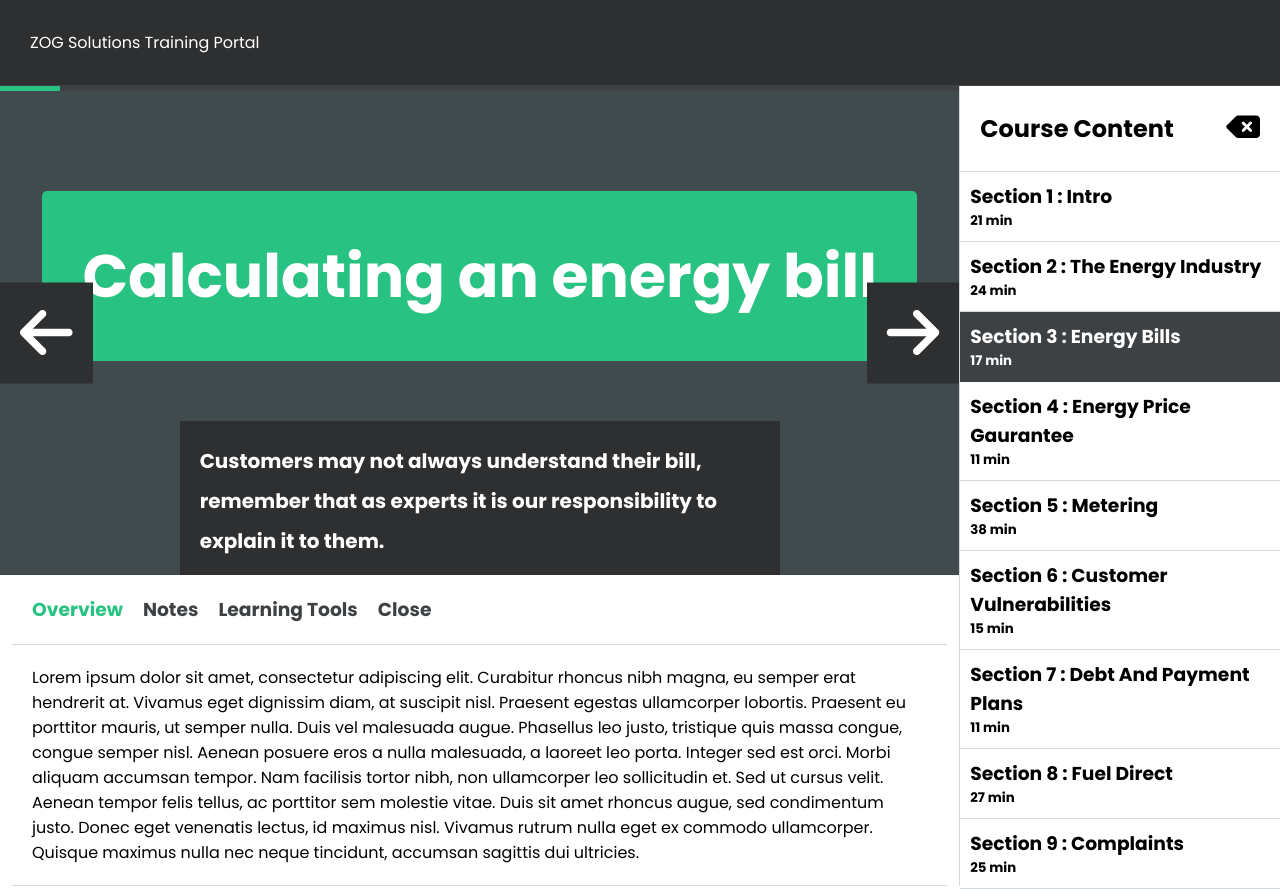
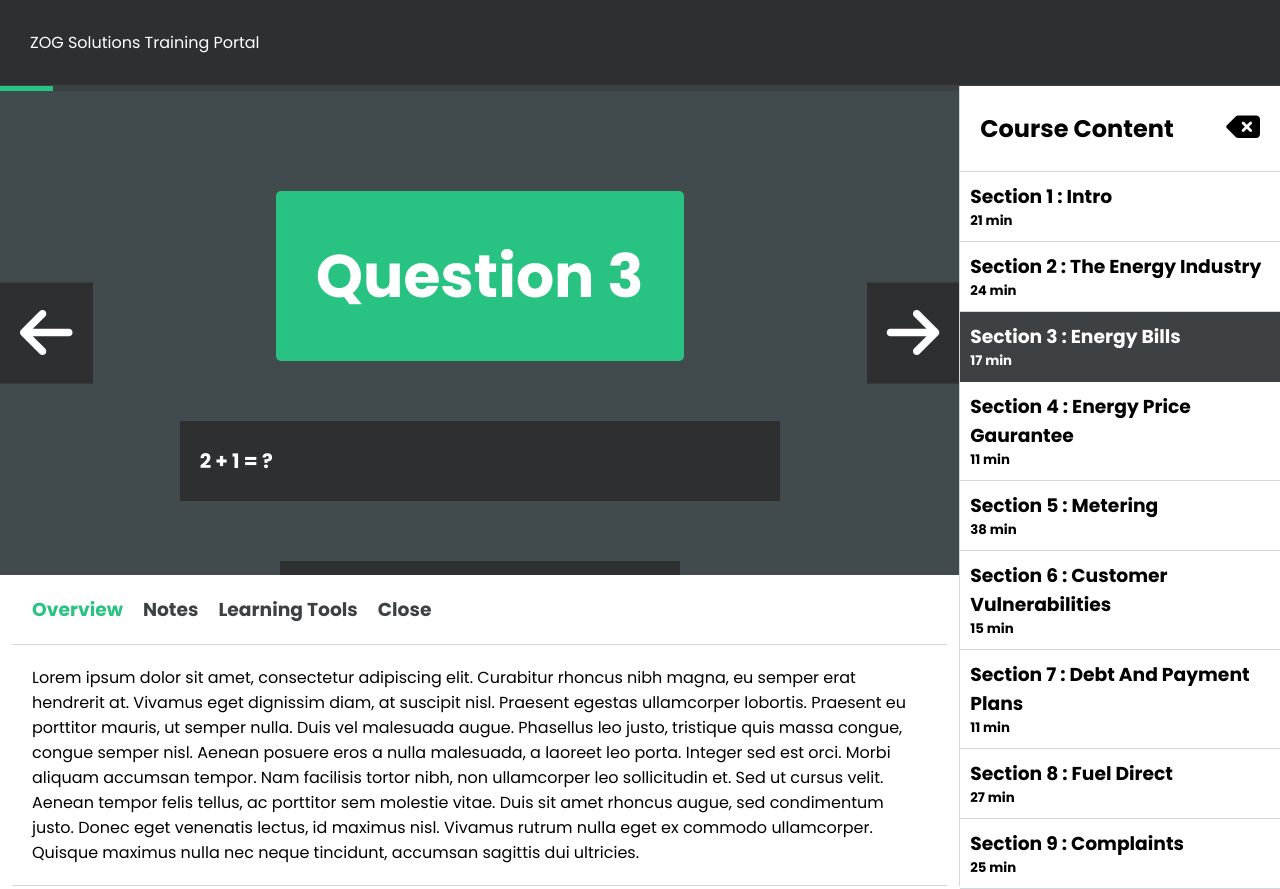
Before and after one commit to greglock1997/unit-redesign, a React (Vite) app: page / in a window 1280 px wide. Both pictures are taken after a click on the button 913 px from the left and 333 px from the top of the page. Built offline with nearby package versions, Linux system fonts and the light colour scheme.

Commit message:
Added answer permenance to question components

```diff
--- /dev/null
+++ b/src/components/pageComponents.jsx
@@ -0,0 +1,142 @@
+import React, { useState, useEffect } from 'react';
+
+export function MultipleChoiceQuestion(props) {
+    const [selectedAnswer, setSelectedAnswer] = useState(null);
+
+    const correctAnswer = props.correctAnswer;
+    const unitRedesignStyles = props.unitRedesignStyles;
+    const handleAnswerSelection = props.handleAnswerSelection;
+    const handleCorrectAnswerSelection = props.handleCorrectAnswerSelection;
+
+    useEffect(() => {
+        setSelectedAnswer(props.selectedAnswers[props.pageId] || null);
+    }, [props.pageId, props.selectedAnswers]);
+
+    const handleAnswerClick = (answer) => {
+        setSelectedAnswer(answer);
+        handleAnswerSelection(props.pageId, answer);
+
+        if (answer === correctAnswer) {
+            handleCorrectAnswerSelection(props.pageId, true);
+        } else {
+            handleCorrectAnswerSelection(props.pageId, false);
+        }
+    }
+
+    return (
+        <div className={`${unitRedesignStyles['page']} ${unitRedesignStyles['page-multiple-answer']}`}>
+            <h1>{props.title}</h1>
+            <p>{props.question}</p>
+            <button
+                className={`${
+                    selectedAnswer === props.answers[0]
+                        ? (selectedAnswer === correctAnswer ? unitRedesignStyles['button-correct'] : unitRedesignStyles['button-incorrect'])
+                        : ''
+                }`}
+                onClick={() => handleAnswerClick(props.answers[0])}
+                disabled={selectedAnswer ? true : false}
+            >
+                {props.answers[0]}
+            </button>
+            <button
+                className={`${
+                    selectedAnswer === props.answers[1]
+                        ? (selectedAnswer === correctAnswer ? unitRedesignStyles['button-correct'] : unitRedesignStyles['button-incorrect'])
+                        : ''
+                }`}
+                onClick={() => handleAnswerClick(props.answers[1])}
+                disabled={selectedAnswer ? true : false}
+            >
+                {props.answers[1]}
+            </button>
+            <button
+                className={`${
+                    selectedAnswer === props.answers[2]
+                        ? (selectedAnswer === correctAnswer ? unitRedesignStyles['button-correct'] : unitRedesignStyles['button-incorrect'])
+                        : ''
+                }`}
+                onClick={() => handleAnswerClick(props.answers[2])}
+                disabled={selectedAnswer ? true : false}
+            >
+                {props.answers[2]}
+            </button>
+            <button
+                className={`${
+                    selectedAnswer === props.answers[3]
+                        ? (selectedAnswer === correctAnswer ? unitRedesignStyles['button-correct'] : unitRedesignStyles['button-incorrect'])
+                        : ''
+                }`}
+                onClick={() => handleAnswerClick(props.answers[3])}
+                disabled={selectedAnswer ? true : false}
+            >
+                {props.answers[3]}
+            </button>
+        </div>
+    )
+}
+
+export function InputQuestion(props) {
+    const initialAnswer = props.selectedAnswers[props.pageId] || '';
+    const [answerInput, setAnswerInput] = useState(initialAnswer);
+    const [answerCorrect, setAnswerCorrect] = useState('');
+
+    const handleAnswerSelection = props.handleAnswerSelection;
+    const handleCorrectAnswerSelection = props.handleCorrectAnswerSelection;
+    const unitRedesignStyles = props.unitRedesignStyles;
+
+    useEffect(() => {
+        if (initialAnswer === '823') {
+            setAnswerCorrect(true);
+        } else {
+            setAnswerCorrect(false);
+        }
+    }, [initialAnswer, props.pageId]);
+
+    const handleInputChange = (event) => {
+        setAnswerInput(event.target.value);
+    };
+
+    const checkAnswer = () => {
+        if (answerInput === '823') {
+            setAnswerCorrect(true);
+            handleAnswerSelection(props.pageId, answerInput);
+            handleCorrectAnswerSelection(props.pageId, true);
+        } else if (answerInput === '') {
+            setAnswerCorrect('');
+        } else {
+            setAnswerCorrect(false);
+            handleAnswerSelection(props.pageId, answerInput);
+            handleCorrectAnswerSelection(props.pageId, false);
+        };
+    };
+
+    return (
+        <div className={`${unitRedesignStyles['page']} ${unitRedesignStyles['page-input']}`}>
+            <h1>{props.title}</h1>
+            <div className={unitRedesignStyles['page-row']}>
+                <img src={props.img} alt="" />
+                <ul>
+                    {props.scenario.map((line, index) => (
+                        <li key={index}>{line}</li>
+                    ))}
+                </ul>
+            </div>
+            <p>Calculate this user's <span>total cost</span> and enter it into the box below</p>
+            <input
+                type="text"
+                placeholder='Answer'
+                value={answerInput}
+                onChange={handleInputChange}
+            />
+            {answerCorrect === true ? (
+                <button className={unitRedesignStyles['button-correct']}>Correct!</button>
+            ) : answerCorrect === false ? (
+                <button className={unitRedesignStyles['button-incorrect']} onClick={checkAnswer}>Incorrect, try again</button>
+            ) : (
+                <button className={unitRedesignStyles['button-neutral']} onClick={checkAnswer}>
+                    Check Answer
+                </button>
+            )}
+        </div>
+    )
+}
--- a/src/pages/UnitRedesign.jsx
+++ b/src/pages/UnitRedesign.jsx
@@ -1,4 +1,5 @@
 import React, { useState, useEffect } from 'react';
+import { MultipleChoiceQuestion, InputQuestion } from '../components/pageComponents';
 import unitRedesignStyles from '../assets/styles/unit-redesign.module.css';
 
 function Question1({ pageId, selectedAnswers, handleAnswerSelection, handleCorrectAnswerSelection }) {
@@ -588,6 +589,41 @@ export default function UnitRedesign() {
             </div>
         ),
         (
+            <MultipleChoiceQuestion
+                title="Question 3"
+                question="2 + 1 = ?"
+                correctAnswer={3}
+                pageId="1"
+                selectedAnswers={selectedAnswers}
+                answers={[1, 2, 3, 4]}
+                handleAnswerSelection={handleAnswerSelection}
+                handleCorrectAnswerSelection={handleCorrectAnswerSelection}
+                unitRedesignStyles={unitRedesignStyles}
+
+            />
+        ),
+        (
+            <InputQuestion
+                title="Question 4"
+                correctAnswer={"823"}
+                selectedAnswers={selectedAnswers}
+                scenario={
+                    [
+                        "A customer has been receiving energy for 91 days",
+                        "They have consumed 783kWh of electricty",
+                        "The standing charge is 27p/day",
+                        "The unit rate for electricity is 18p/kWh",
+                        "The 5% VAT tax rate is not included"
+                    ]
+                }
+                pageId={2}
+                img="https://images.unsplash.com/photo-1413882353314-73389f63b6fd?ixlib=rb-4.0.3&ixid=M3wxMjA3fDB8MHxwaG90by1wYWdlfHx8fGVufDB8fHx8fA%3D%3D&auto=format&fit=crop&w=2070&q=80"
+                handleAnswerSelection={handleAnswerSelection}
+                handleCorrectAnswerSelection={handleCorrectAnswerSelection}
+                unitRedesignStyles={unitRedesignStyles}
+            />
+        ),
+        (
             <div className={unitRedesignStyles['page']}>
                 <h1>Calculating an energy bill</h1>
                 <p>Customers may not always understand their bill, remember that as experts it is our responsibility to explain it to them.</p>
```
